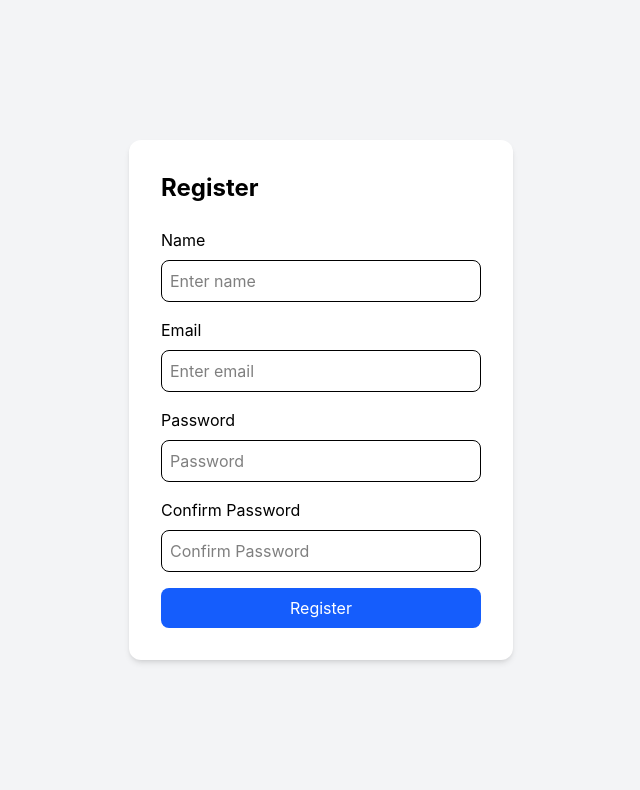
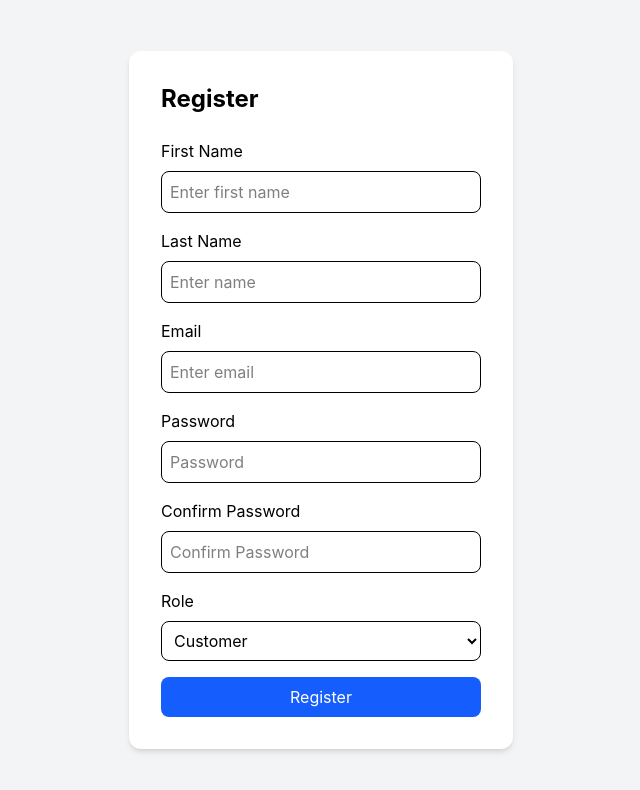
Before and after one commit to Prangyajeet/multi-vendor-ecommerce-platform, a React (Vite) app in the folder frontend/: page /register in a window 1280 px wide. Shown: the top 790 px of the page, without its empty margins (319-959 px from the left). Built offline with nearby package versions, Linux system fonts and the light colour scheme.

Commit message:
Configured API layer with Axios instance and authentication service

```diff
--- /dev/null
+++ b/frontend/src/api/axiosInstance.js
@@ -0,0 +1,9 @@
+import axios from "axios";
+import { API_BASE_URL }
+from "../constants/apiConstants";
+
+const axiosInstance = axios.create({
+  baseURL: API_BASE_URL,
+});
+
+export default axiosInstance;
--- a/frontend/src/components/auth/RegisterForm.jsx
+++ b/frontend/src/components/auth/RegisterForm.jsx
@@ -12,7 +12,12 @@ function RegisterForm() {
       <div className="space-y-4">
 
         <Input
-          label="Name"
+          label="First Name"
+          placeholder="Enter first name"
+        />
+
+        <Input
+          label="Last Name"
           placeholder="Enter name"
         />
 
@@ -33,6 +38,16 @@ function RegisterForm() {
           placeholder="Confirm Password"
         />
 
+      <div className="flex flex-col gap-2">
+        <label>Role</label>
+
+        <select className="border rounded-lg p-2">
+        <option value="CUSTOMER">Customer</option>
+        <option value="VENDOR">Vendor</option>
+        <option value="ADMIN">Admin</option>
+        </select>
+      </div>
+
         <Button className="w-full">
           Register
         </Button>
--- /dev/null
+++ b/frontend/src/constants/apiConstants.js
@@ -0,0 +1,2 @@
+export const API_BASE_URL =
+  "http://localhost:8080";
--- /dev/null
+++ b/frontend/src/services/AuthService.js
@@ -0,0 +1,20 @@
+import axiosInstance
+from "../api/axiosInstance";
+
+export const registerUser = (
+  userData
+) => {
+  return axiosInstance.post(
+    "/api/auth/register",
+    userData
+  );
+};
+
+export const loginUser = (
+  credentials
+) => {
+  return axiosInstance.post(
+    "/api/auth/login",
+    credentials
+  );
+};
```
